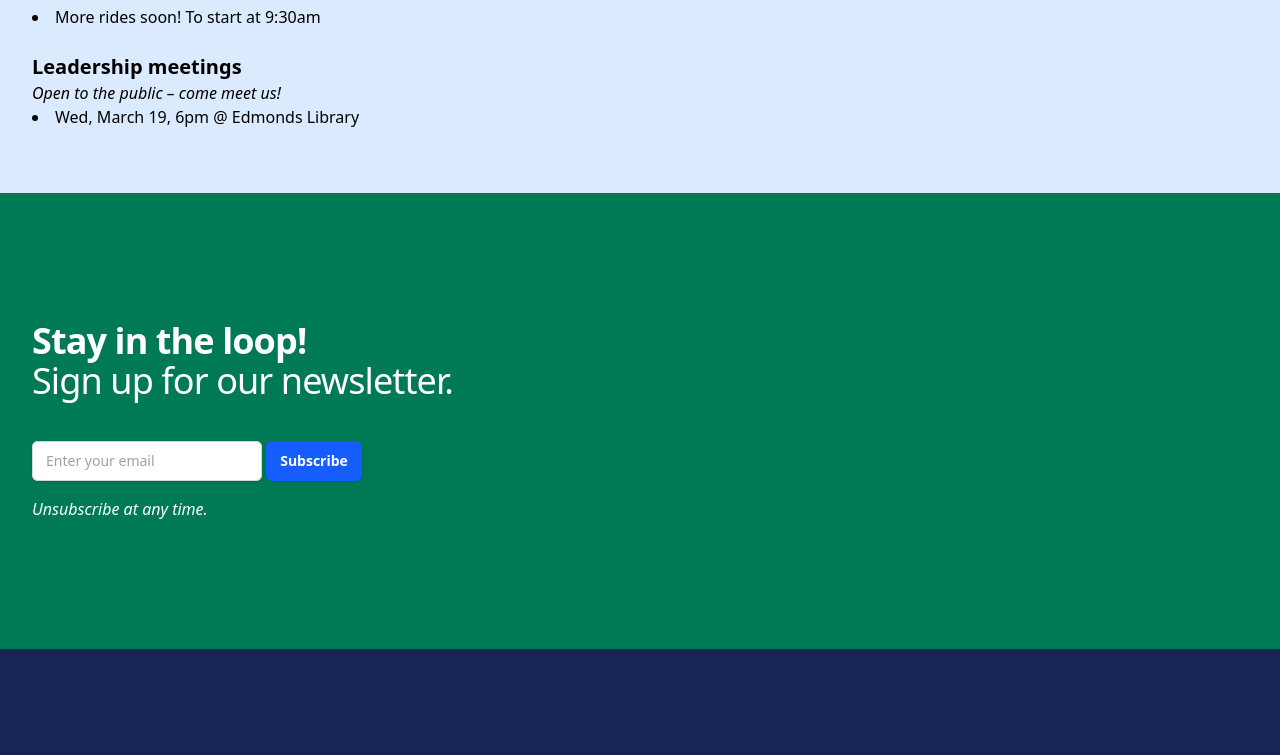
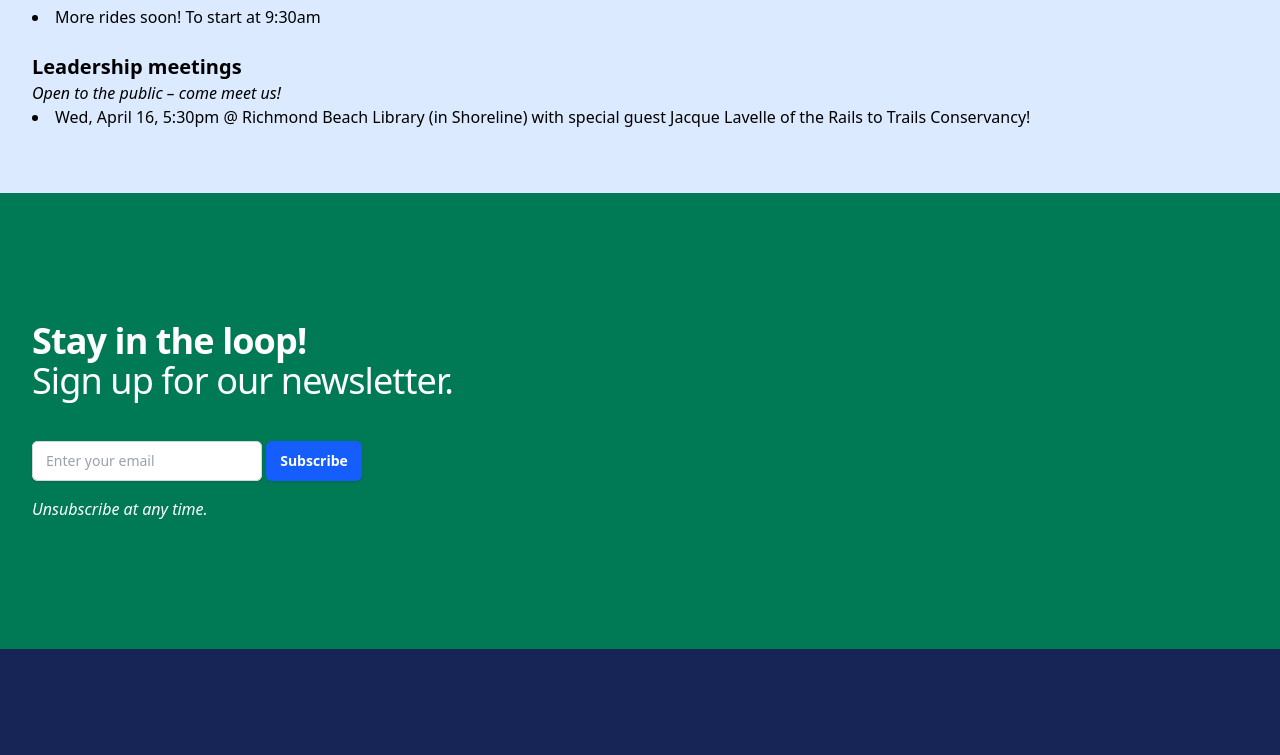
Before and after one commit to northsoundbikes/nsba-website, an Astro site: page / in a window 1280 px wide. Shown: the part 1600-2355 px from the top of the page. Built offline with nearby package versions, Linux system fonts and the light colour scheme; Astro itself is replaced by a stand-in of ours.

Commit message:
Update index.astro
April Meeting & GART blurb

```diff
--- a/src/pages/index.astro
+++ b/src/pages/index.astro
@@ -137,7 +137,7 @@ export const title = "Home"
 				<p class="italic">Open to the public – come meet us!</p>
 				<ul class="list-disc list-inside">
 					<li>
-						Wed, March 19, 6pm @ Edmonds Library
+						Wed, April 16, 5:30pm @ <a href="https://kcls.org/locations/richmond-beach/">Richmond Beach Library</a> (in Shoreline) with special guest Jacque Lavelle of the <a href="https://www.railstotrails.org/site/greatamericanrailtrail">Rails to Trails Conservancy</a>!
 					</li>
 				</ul>
 			</div>
```
